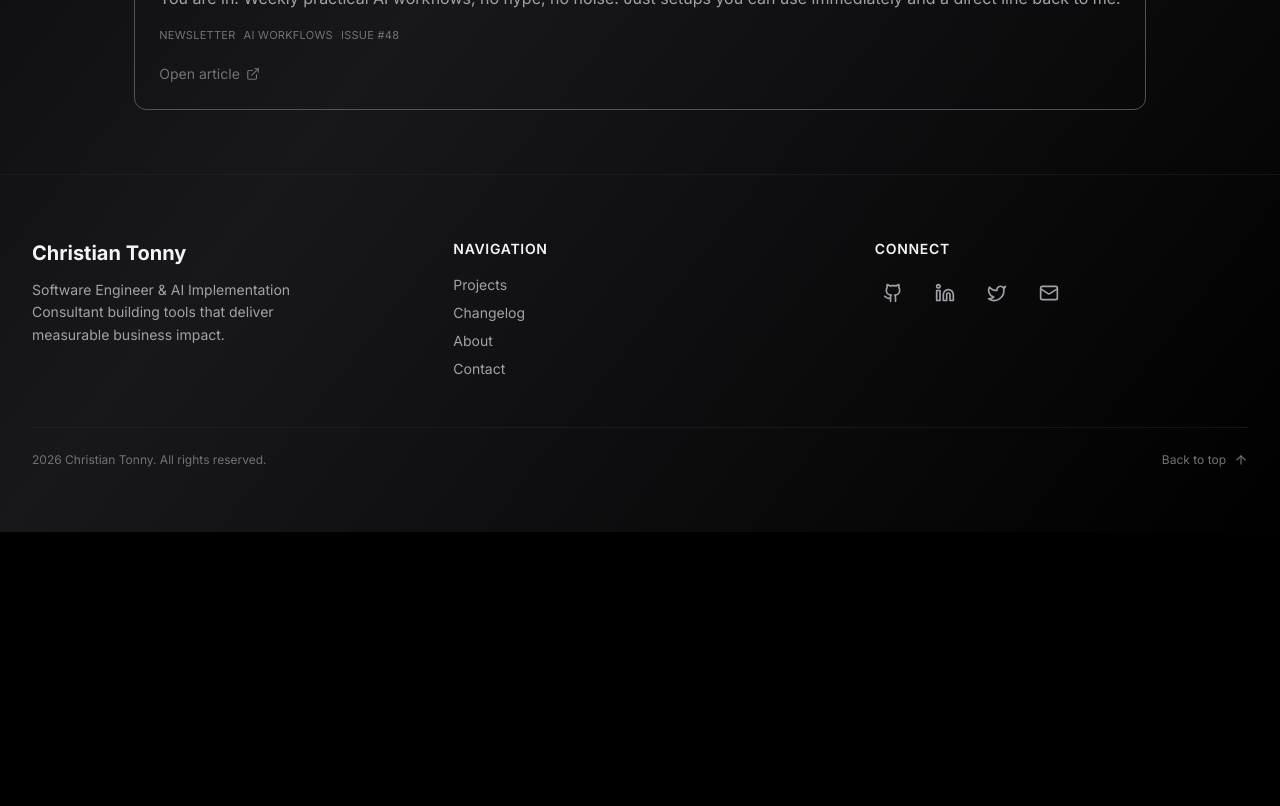
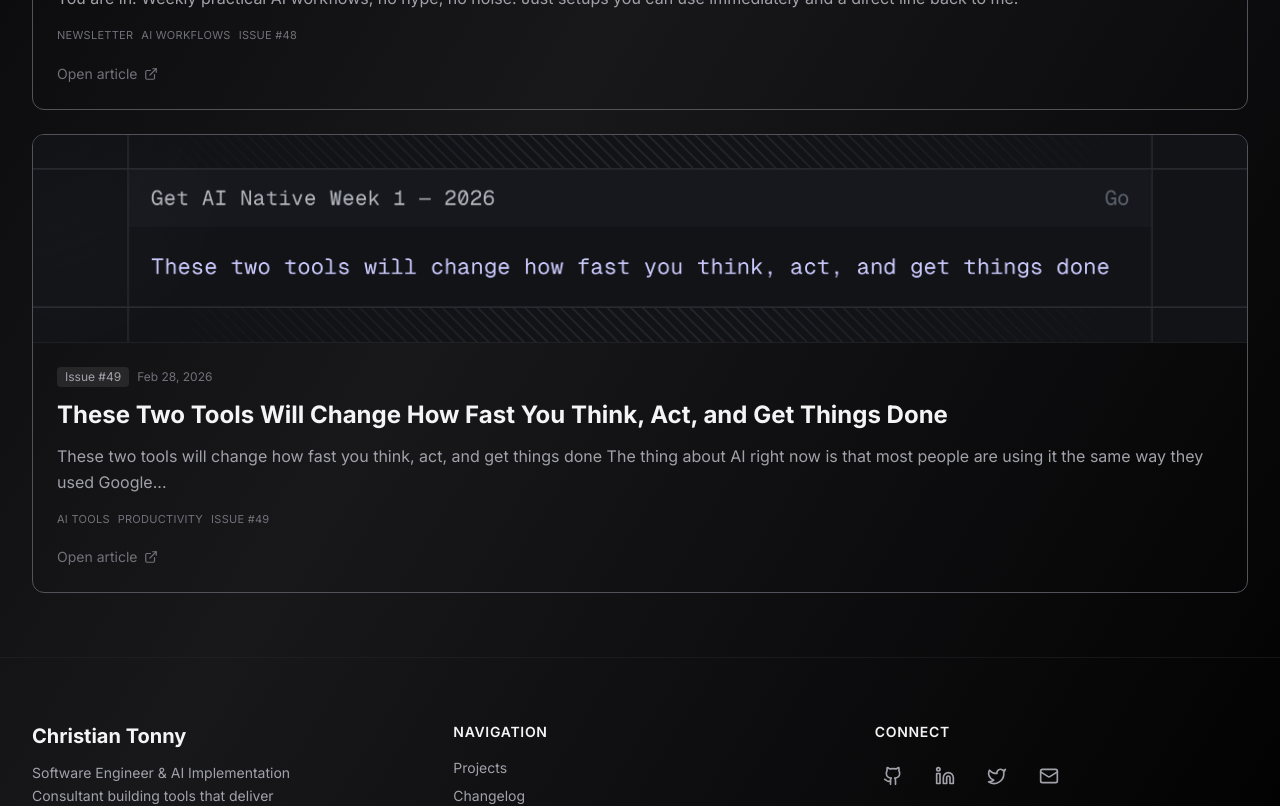
Before and after one commit to irachrist1/portfolio, a Next.js app: page /writing in a window 1280 px wide. Shown: the part 1080-1886 px from the top of the page. Before the commit the page ends 1612 px from the top, so only its background shows below. Built offline with nearby package versions, Linux system fonts and the light colour scheme; no server answers; what tailwindcss-debug-screens would draw is missing.

Commit message:
publish(writing): 49-these-two-tools

```diff
--- a/app/data/writing.ts
+++ b/app/data/writing.ts
@@ -172,8 +172,8 @@ That is what this series is about.
 See you next week.
 
 CT`,
-    published: false,
-    publishedAt: null,
+    published: true,
+    publishedAt: "2026-02-28T22:00:00.000Z",
     scheduledOrder: 2,
     tags: ["AI Tools", "Productivity", "Issue #49"],
     coverImage: "/writing/49-these-two-tools/cover.png",
```
